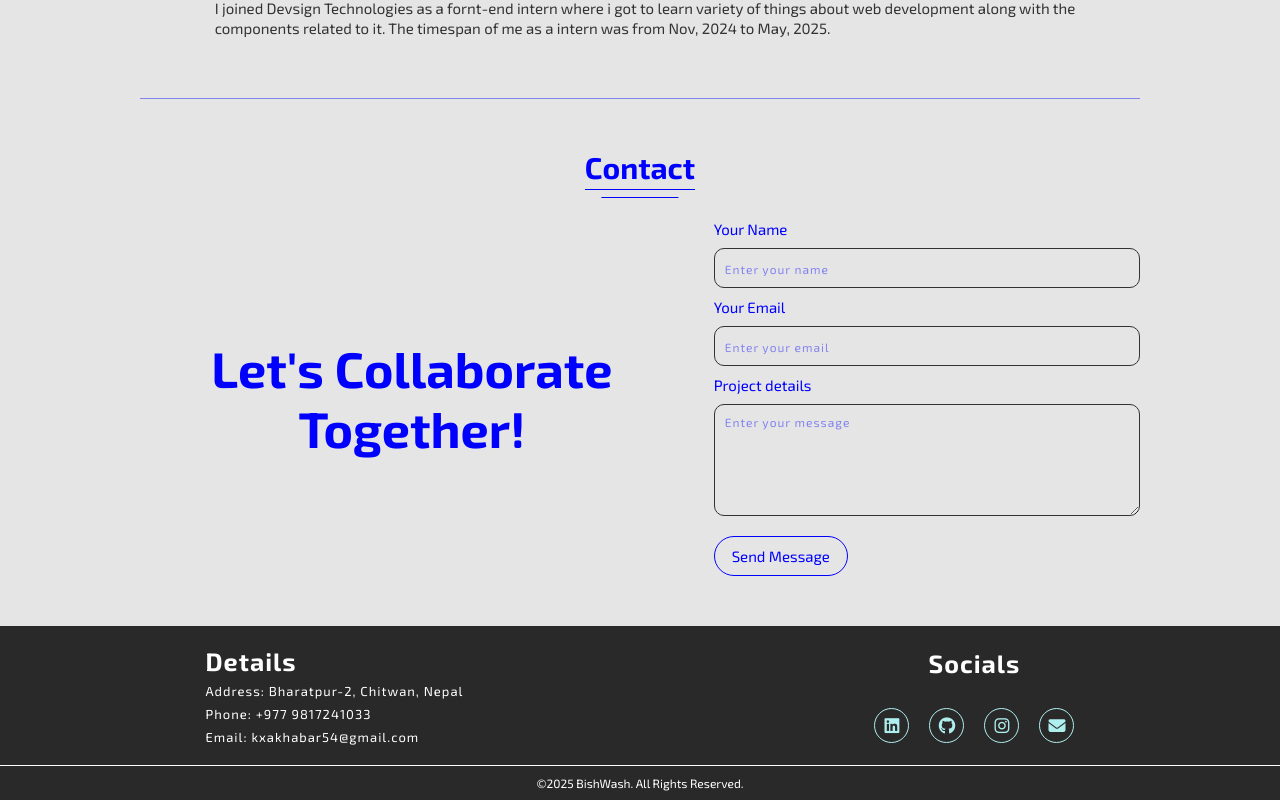
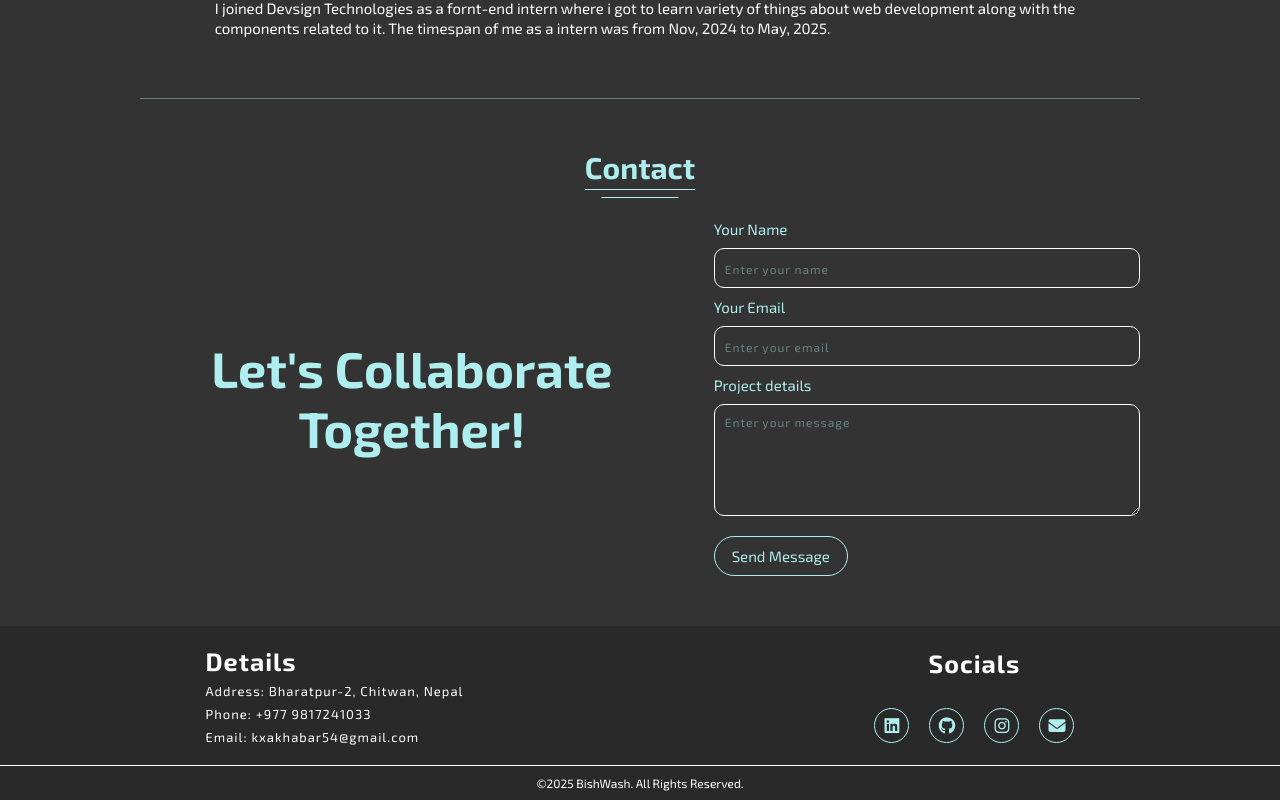
Before and after one commit to CoderBishwash/Portfolio, a Vue app: page / in a window 1280 px wide. Shown: the part 3864-4664 px from the top of the page. Built offline with nearby package versions, Linux system fonts and the light colour scheme.

Commit message:
ham updated

```diff
--- a/src/Components/ContactSection.vue
+++ b/src/Components/ContactSection.vue
@@ -146,21 +146,21 @@ export default {
             <input
              :class="{ 'error_display': errors.name }"
              @input="clearError('name')"
-             type="text" placeholder="Enter your name" id="name" v-model="formData.name" data-aos="fade-in">
+             type="text" placeholder="Enter your name" id="name" v-model="formData.name" >
              <p v-if="errors.name" style="font-size: 1.2rem; letter-spacing: .1rem;" class="error-message">{{ errors.name }}</p>
 
             <label for="email" data-aos="fade-in">Your Email</label>
             <input
              :class="{ 'error_display': errors.email }"
             @input="clearError('email')"
-            type="email" placeholder="Enter your email" id="email" v-model="formData.email" data-aos="fade-in">
+            type="email" placeholder="Enter your email" id="email" v-model="formData.email">
             <p v-if="errors.email" style="font-size: 1.2rem; letter-spacing: .1rem;" class="error-message">{{ errors.email }}</p>
 
             <label for="message" data-aos="fade-in">Project details</label>
             <textarea
             :class="{ 'error_display': errors.message }"
             @input="clearError('message')"
-            id="message" v-model="formData.message" rows="5" placeholder="Enter your message" data-aos="fade-in"></textarea>
+            id="message" v-model="formData.message" rows="5" placeholder="Enter your message"></textarea>
             <p v-if="errors.message" style="font-size: 1.2rem; letter-spacing: .1rem;" class="error-message">{{ errors.message }}</p>
         </div>
 
--- a/src/Components/NavbarSection.vue
+++ b/src/Components/NavbarSection.vue
@@ -1,20 +1,12 @@
 <script>
 
-import { ref,onMounted } from 'vue';
+import { onMounted } from 'vue';
 
-
-let showham = ref(false);
-let ham_menu = () => {
-    showham.value = true;
-}
-
-let close_navbar = () => {
-    showham.value = false;
-}
 export default{
   data() {
     return {
-      currentTheme: 'light-theme', // Default theme
+      currentTheme: 'dark-theme', // Default theme
+      showham: false
     };
   },
   mounted() {
@@ -29,6 +21,12 @@ export default{
     }
   },
   methods: {
+    ham_menu(){
+      this.showham = true;
+    },
+    close_navbar(){
+      this.showham = false;
+    },
     toggleTheme() {
       // Toggle the theme
       this.currentTheme = this.currentTheme === 'light-theme' ? 'dark-theme' : 'light-theme';
@@ -67,8 +65,8 @@ export default{
                     </nav>
 
                     <div class="header_icons">
-                        <div class="theme" @click="toggleTheme()">
-                                <i v-if="userTheme == 'light-theme'" class="fas fa-moon"></i>
+                        <div class="theme" @click="toggleTheme()" style=" transition: background-color 0.3s ease, color 0.3s ease;">
+                                <i v-if="currentTheme == 'light-theme'" class="fas fa-moon"></i>
                                 <i v-else class="fas fa-sun" ></i>
                         </div>
 
--- a/src/styles/style.css
+++ b/src/styles/style.css
@@ -1,7 +1,7 @@
 @import url('https://fonts.googleapis.com/css2?family=Exo+2:ital,wght@0,100..900;1,100..900&display=swap');
 *{margin: 0;padding: 0;box-sizing: border-box;text-decoration: none;font-family: "Exo 2", sans-serif;list-style-type: none;}
 html{font-size: 62.5%; scroll-behavior: smooth; scroll-padding-top: 12rem;}
-body{background-color: var(--soft-black);color: var(--white-color);}
+body{background-color: var(--soft-black);color: var(--white-color); transition: background-color 0.5s ease, color 0.5s ease; }
 
 /* for headings */
 .heading{ display: flex;flex-direction: column;align-items: center;}
```
